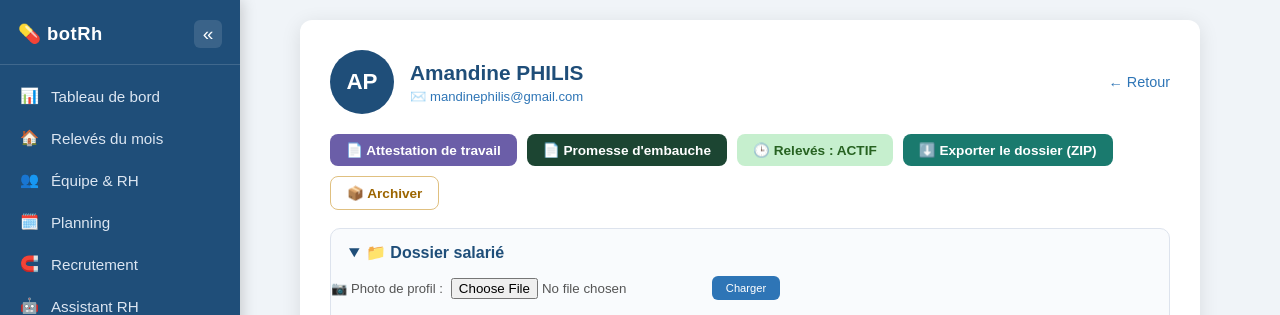
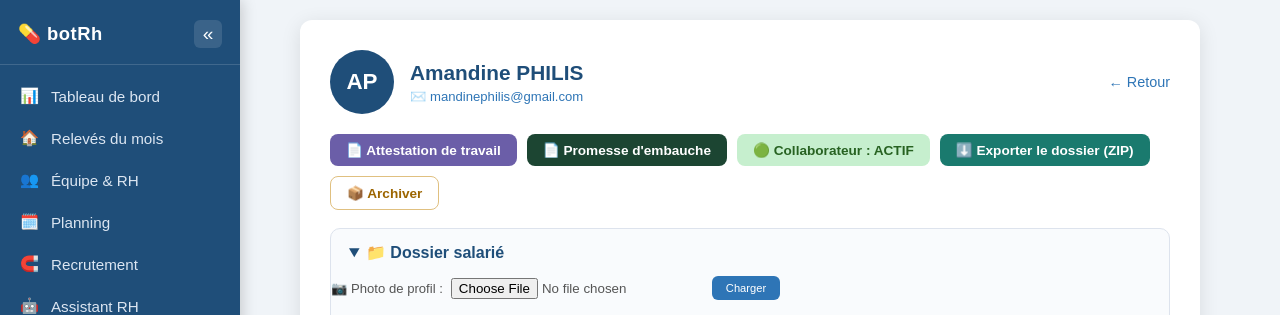
Before and after one commit to pharmanantu-bit/botRh, a Flask app: a page that uses templates/admin_employe.html in a window 1280 px wide. Shown: the top 315 px of the page. Run offline with Flask 3, Linux system fonts and the light colour scheme; the visitor is signed in with stand-in values (Sample User, id 1).

Commit message:
Statut Collaborateur ACTIF/INACTIF (distinct d'Archivé) : pilote relevés d'heures ET planning équipe
- collaborateur_actif() remplace releves_actif() (clé stockée inchangée, pas de migration)
- Planning équipe : inactifs et archivés masqués (heures de trame conservées pour réactivation)
- Relevés du mois : inactifs masqués sauf s'ils ont un relevé sur le mois (historique intact)
- Cockpit dashboard : les inactifs ne comptent plus dans les relevés attendus
- Boutons fiche + cartes équipe relabellisés « Collaborateur : ACTIF / INACTIF »

Co-Authored-By: Claude Fable 5 <noreply@anthropic.com>

```diff
--- a/app.py
+++ b/app.py
@@ -531,7 +531,12 @@ def admin_mois():
     est_courant = (mois == mois_courant and annee == annee_courante)
 
     reponses = charger_reponses(mois, annee)
-    employes = charger_employes()
+    # Collaborateurs actifs seulement — mais on garde ceux (devenus inactifs ou
+    # archivés depuis) qui ont un relevé sur le mois consulté (historique intact).
+    profils_mois = charger_profils()
+    employes = [e for e in charger_employes()
+                if collaborateur_actif(profils_mois.get(e["email"], {}))
+                or reponse_de(reponses, e["prenom"], e["email"])]
     planning = charger_planning(mois, annee)
 
     # Navigation mois précédent / suivant (sans dépasser le mois courant)
@@ -1106,7 +1111,7 @@ def admin_dashboard():
 
     # Cockpit : indicateurs clés du moment (en-tête de la page d'accueil)
     profils_ck = charger_profils()
-    actifs_ck = [e for e in employes if profils_ck.get(e["email"], {}).get("statut") != "archive"]
+    actifs_ck = [e for e in employes if collaborateur_actif(profils_ck.get(e["email"], {}))]
     mc, ac = datetime.now().month, datetime.now().year
     reps_mc = charger_reponses(mc, ac)
     nb_recus = sum(1 for e in actifs_ck if reponse_de(reps_mc, e["prenom"], e["email"]))
@@ -2353,9 +2358,13 @@ def export_reponses():
                               mimetype="application/json")
 
 
-def releves_actif(profil):
-    """True si l'employé est dans la boucle des relevés d'heures. Absent = actif
-    (comportement historique) ; les archivés sont toujours exclus."""
+def collaborateur_actif(profil):
+    """Statut général du collaborateur. True = en poste : inclus dans les relevés
+    d'heures ET visible au planning équipe. False = INACTIF (pas encore arrivé,
+    longue absence...) : exclu des deux, mais reste dans l'équipe — contrairement
+    à un ARCHIVÉ qui a quitté l'entreprise (dossier conservé à part).
+    Clé stockée : `releves_actif` (nom historique, pas de migration) ;
+    absente = actif ; un archivé n'est jamais actif."""
     if profil.get("statut", "actif") == "archive":
         return False
     return bool(profil.get("releves_actif", True))
@@ -2365,21 +2374,22 @@ def releves_actif(profil):
 def export_employes():
     """Renvoie la liste des employés gérée via l'admin, pour que les envois
     (GitHub Actions) utilisent toujours la liste à jour. Le serveur est la
-    source unique de vérité. Clé requise. Exclut les profils archivés et ceux
-    dont les relevés d'heures sont désactivés (releves_actif = False)."""
+    source unique de vérité. Clé requise. Exclut les profils archivés et les
+    collaborateurs inactifs (collaborateur_actif = False)."""
     cle = request.args.get("cle", "")
     if cle != API_CLE:
         abort(403)
     profils = charger_profils()
     employes = [e for e in charger_employes()
-                if releves_actif(profils.get(e["email"], {}))]
+                if collaborateur_actif(profils.get(e["email"], {}))]
     return app.response_class(json.dumps(employes, ensure_ascii=False),
                               mimetype="application/json")
 
 
 @app.route("/admin/employe/releves-actif", methods=["POST"])
 def admin_employe_releves_actif():
-    """Bouton fiche salarié : inclut/retire l'employé de la boucle des relevés."""
+    """Bouton fiche salarié : bascule le statut ACTIF/INACTIF du collaborateur
+    (inclusion dans les relevés d'heures ET le planning équipe)."""
     if not session.get("admin"):
         return redirect(url_for("admin"))
     email = request.form.get("email", "")
@@ -2395,9 +2405,9 @@ def admin_employe_releves_actif():
         "id": uuid.uuid4().hex[:8],
         "date": datetime.now().strftime("%d/%m/%Y"),
         "type": "Autre",
-        "note": ("✅ Relevés d'heures ACTIVÉS (inclus dans les envois mensuels)."
+        "note": ("🟢 Collaborateur passé ACTIF : inclus dans les relevés d'heures et le planning équipe."
                  if actif else
-                 "⏸ Relevés d'heures désactivés (exclu des envois mensuels et relances)."),
+                 "⏸ Collaborateur passé INACTIF : exclu des relevés d'heures et du planning équipe (dossier conservé)."),
     })
     profils[email] = profil
     sauvegarder_profils(profils)
--- a/planning_equipe.py
+++ b/planning_equipe.py
@@ -18,7 +18,7 @@ from flask import (Blueprint, request, render_template, redirect, url_for,
 
 from app import (_lire_json, _ecrire_json, BASE_DIR, charger_employes,
                  charger_profils, sauvegarder_profils, couleur_collaborateur,
-                 PALETTE_PLANNING)
+                 collaborateur_actif, PALETTE_PLANNING)
 
 bp = Blueprint("planning_equipe", __name__)
 
@@ -469,8 +469,12 @@ def vue():
     trame = trame_selectionnee(data, request.args.get("trame"))
     tid = trame.get("id") if trame else None
     profils = charger_profils()
-    employes_base = charger_employes()
-    couleurs = couleurs_map(employes_base, profils)        # couleurs stables
+    employes_tous = charger_employes()
+    couleurs = couleurs_map(employes_tous, profils)        # couleurs stables (liste complète)
+    # Seuls les collaborateurs ACTIFS apparaissent au planning (ni archivés ni
+    # inactifs). Leurs heures de trame sont conservées en cas de réactivation.
+    employes_base = [e for e in employes_tous
+                     if collaborateur_actif(profils.get(e["email"], {}))]
     emap = {e["email"]: e for e in employes_base}
 
     liste_trames = [{"id": t.get("id"), "label": _label_trame(t), "activee": t.get("activee")}
--- a/templates/admin_employe.html
+++ b/templates/admin_employe.html
@@ -156,12 +156,12 @@
       <input type="hidden" name="actif" value="{{ '0' if rel_actif else '1' }}">
       {% if rel_actif %}
       <button type="submit" class="fa-btn" style="background:#C6EFCE; color:#276221;"
-              title="Cet employé reçoit les relevés d'heures mensuels. Cliquer pour le retirer de la boucle."
-              onclick="return confirm('Retirer cet employé des envois de relevés d\'heures ?');">🕒 Relevés : ACTIF</button>
+              title="Collaborateur en poste : reçoit les relevés d'heures mensuels et apparaît au planning équipe. Cliquer pour le passer INACTIF."
+              onclick="return confirm('Passer ce collaborateur en INACTIF ? Il sera exclu des relevés d\'heures et du planning équipe (son dossier est conservé).');">🟢 Collaborateur : ACTIF</button>
       {% else %}
       <button type="submit" class="fa-btn" style="background:#FFF3D6; color:#9C6500;"
-              title="Cet employé est exclu des relevés d'heures mensuels. Cliquer pour l'inclure."
-              onclick="return confirm('Inclure cet employé dans les envois de relevés d\'heures ?');">⏸ Relevés : NON ACTIF</button>
+              title="Collaborateur inactif (pas encore arrivé, longue absence...) : exclu des relevés d'heures et du planning équipe. Cliquer pour l'activer."
+              onclick="return confirm('Activer ce collaborateur ? Il sera inclus dans les relevés d\'heures et le planning équipe.');">⏸ Collaborateur : INACTIF</button>
       {% endif %}
     </form>
     <a href="/admin/employe/export?email={{ emp.email|urlencode }}" class="fa-btn fa-export">⬇️ Exporter le dossier (ZIP)</a>
--- a/templates/admin_employes.html
+++ b/templates/admin_employes.html
@@ -192,15 +192,15 @@
       <div class="carte-actions">
         <button class="btn-edit" onclick="event.stopPropagation(); ouvrirModal('{{ emp.prenom }}','{{ emp.nom }}','{{ emp.email }}')">Modifier</button>
         <form method="POST" action="/admin/employe/releves-actif" style="display:inline;" onclick="event.stopPropagation();"
-              onsubmit="return confirm('{{ 'Retirer' if emp.releves_actif else 'Inclure' }} {{ emp.prenom }} {{ emp.nom }} {{ 'des' if emp.releves_actif else 'dans les' }} envois de relevés d\'heures ?')">
+              onsubmit="return confirm('{{ 'Passer' if emp.releves_actif else 'Activer' }} {{ emp.prenom }} {{ emp.nom }} {{ 'en INACTIF ? Exclu(e) des relevés d\'heures et du planning équipe (dossier conservé).' if emp.releves_actif else '? Inclus(e) dans les relevés d\'heures et le planning équipe.' }}')">
           <input type="hidden" name="csrf_token" value="{{ csrf_token() }}">
           <input type="hidden" name="email" value="{{ emp.email }}">
           <input type="hidden" name="actif" value="{{ '0' if emp.releves_actif else '1' }}">
           <input type="hidden" name="retour" value="/admin/employes">
           {% if emp.releves_actif %}
-          <button type="submit" class="btn-releves rel-on" title="Relevés d'heures ACTIFS — cliquer pour retirer des envois mensuels">🕒 Actif</button>
+          <button type="submit" class="btn-releves rel-on" title="Collaborateur ACTIF : relevés d'heures + planning équipe — cliquer pour le passer INACTIF">🟢 Actif</button>
           {% else %}
-          <button type="submit" class="btn-releves rel-off" title="Relevés d'heures NON ACTIFS — cliquer pour inclure dans les envois mensuels">⏸ Non actif</button>
+          <button type="submit" class="btn-releves rel-off" title="Collaborateur INACTIF : exclu des relevés d'heures et du planning équipe — cliquer pour l'activer">⏸ Inactif</button>
           {% endif %}
         </form>
         <form method="POST" action="/admin/employe/statut" style="display:inline;" onclick="event.stopPropagation();"
```
